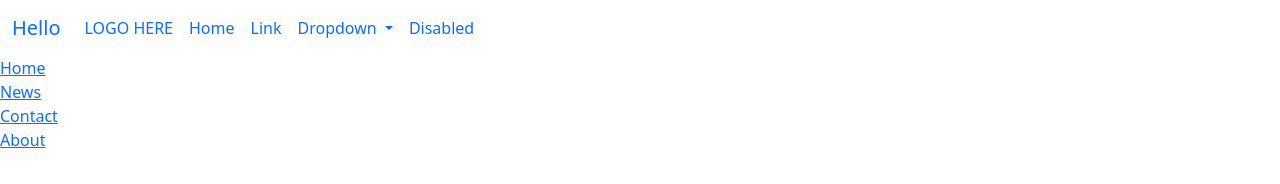
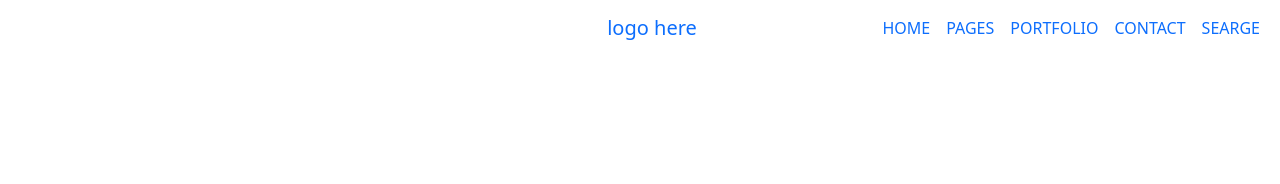
Before and after one commit to YimYim16/portfolio, a plain HTML site: page index.html in a window 1280 px wide. Drawn offline with nearby package versions, Linux system fonts and the light colour scheme.

Commit message:
Add files via upload

```diff
--- a/index.html
+++ b/index.html
@@ -12,71 +12,41 @@
 </head>
 <body>
     <!-- <button class="btn btn-success text-warning">touch me</button> -->
-    <nav class="navbar navbar-expand-lg navbar-secondary ">
-        <div class="container-fluid">
-          <a class="navbar-brand " href="#">Hello</a>
-          <button class="navbar-toggler" type="button" data-bs-toggle="collapse" data-bs-target="#navbarSupportedContent" aria-controls="navbarSupportedContent" aria-expanded="false" aria-label="Toggle navigation">
+
+    <nav class="navbar navbar-expand-sm navbar-info">
+
+      <div class="container-fluid ">
+      <a class="navbar-brand " style="width: 100%; text-align:center;z-index: -1;position: absolute;" href="#">logo here</a>
+      <button class="navbar-toggler " type="button" data-bs-toggle="collapse" data-bs-target="#navbarSupportedContent" aria-controls="navbarSupportedContent" aria-expanded="false" aria-label="Toggle navigation">
         <span class="navbar-toggler-icon"></span>
       </button>
-          <div class="collapse navbar-collapse" id="navbarSupportedContent">
+      <div class="collapse navbar-collapse justify-content-end" id="navbarSupportedContent">
+        <i class="fab fa-facebook-f"></i>
+
+<!-- Twitter -->
+<i class="fab fa-twitter"></i>
+
+<!-- Google -->
+<i class="fab fa-google"></i>
+
         <ul class="navbar-nav ">
         <li class="nav-item">
-                <a class="nav-link active" aria-current="page" href="#">LOGO HERE</a>
+          <a class="nav-link active" aria-current="page" href="#">HOME</a>
+        </li>
+        <li class="nav-item">
+          <a class="nav-link active" aria-current="page" href="#">PAGES</a>
+        </li>
+        <li class="nav-item">
+          <a class="nav-link active" aria-current="page" href="#">PORTFOLIO</a>
         </li>
 
         <li class="nav-item">
-                <a class="nav-link active" aria-current="page" href="#">Home</a>
+          <a class="nav-link active" aria-current="page" href="#">CONTACT</a>
         </li>
         <li class="nav-item">
-                <a class="nav-link" href="#">Link</a>
+          <a class="nav-link active" aria-current="page" href="#">SEARGE</a>
         </li>
-              <li class="nav-item dropdown">
-                <a class="nav-link dropdown-toggle" href="#" id="navbarDropdown" role="button" data-bs-toggle="dropdown" aria-expanded="false">
-                  Dropdown
-                </a>
-                <ul class="dropdown-menu" aria-labelledby="navbarDropdown">
-                  <li><a class="dropdown-item " href="#">Action</a></li>
-                  <li><a class="dropdown-item" href="#">Another action</a></li>
-                  <li><hr class="dropdown-divider"></li>
-                  <li><a class="dropdown-item" href="#">Something else here</a></li>
         </ul>
-              </li>
-
-              <li class="nav-item ms-auto mb-2 mb-lg-0">
-                <a class="nav-link">Disabled</a>
-              </li>
-
-            </ul>
-            <form class="d-flex">
-              <!-- <input class="form-control me-2" type="search" placeholder="Search" aria-label="Search"> -->
-              <!-- <button class="btn btn-outline-info" type="submit">Search</button> -->
-            </form>
       </div>
       </div>
     </nav>
-
-
-      <ul>
-        <li><a href="#home">Home</a></li>
-        <li><a href="#news">News</a></li>
-        <li><a href="#contact">Contact</a></li>
-        <li><a href="#about">About</a></li>
-      </ul>
-
-      <style>
-        ul {
-          list-style-type: none;
-          margin: 0;
-          padding: 0;
-
-        }
-        </style>
-</body>
-
-
-<script>
-var str = "yes"
-if(str == "yes")
-    console.log("str");
-</script>
-</html>
```
Lines whose indentation alone changed are shown as unchanged.
